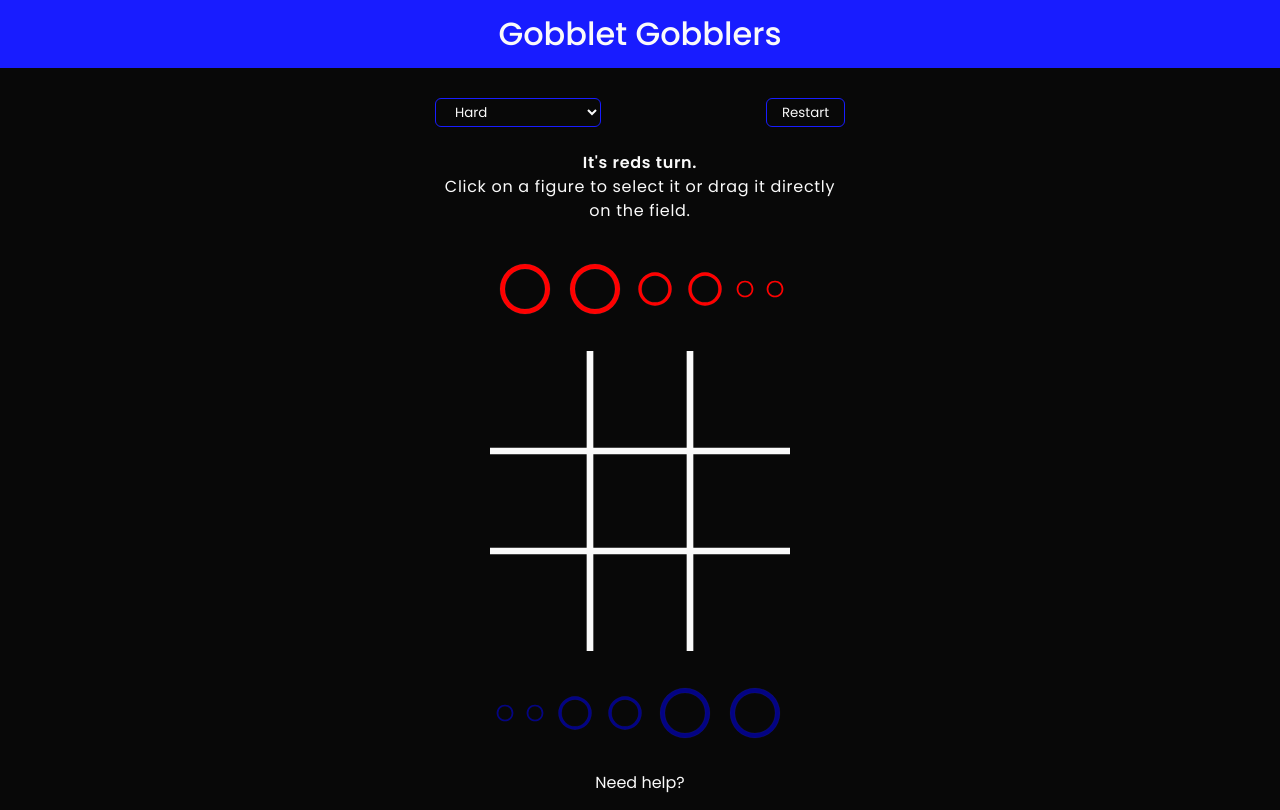
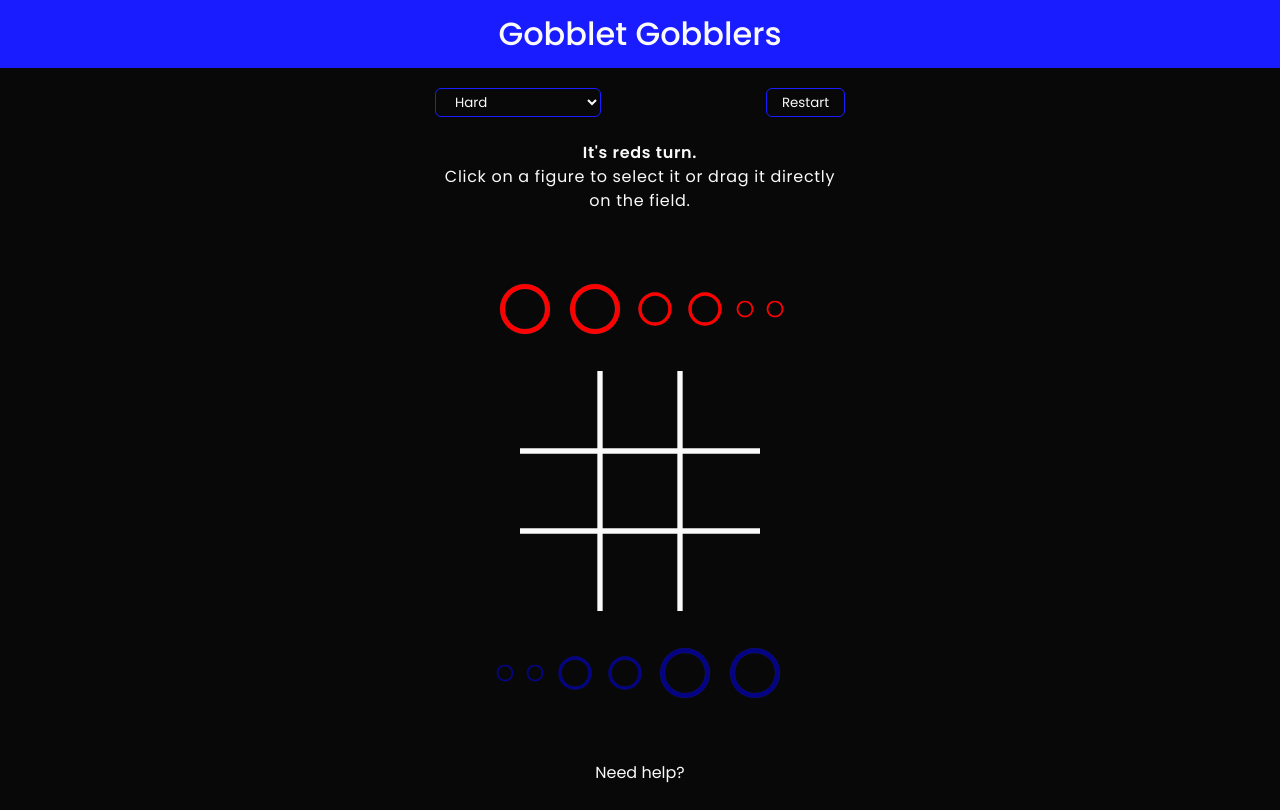
Before and after one commit to fullstackopen23/Gobblers, a React (Vite) app: page / in a window 1280 px wide. Built offline with nearby package versions, Linux system fonts and the light colour scheme.

Commit message:
fixed a bug with winning

```diff
--- a/index.html
+++ b/index.html
@@ -9,7 +9,8 @@
     rel="stylesheet">
   <meta charset="UTF-8" />
   <link rel="icon" type="image/svg+xml" href="/vite.svg" />
-  <meta name="viewport" content="width=device-width, initial-scale=1.0" />
+  <meta name="viewport" content="width=device-width, initial-scale=1.0">
+
   <title>Gobbler Gobblers</title>
 </head>
 
--- a/src/index.css
+++ b/src/index.css
@@ -116,8 +116,8 @@ body {
   box-sizing: border-box;
   position: relative;
   aspect-ratio: 1;
-  grid-template-rows: repeat(3, 80px);
-  grid-template-columns: repeat(3, 80px);
+  grid-template-rows: repeat(3, 5rem);
+  grid-template-columns: repeat(3, 5rem);
 }
 
 .cell {
@@ -311,8 +311,12 @@ footer .help {
   fill: var(--accent-color);
 }
 
-/*  MEDIA QUERIES */
-@media (min-width: 700px) {
+/*
+  ##Device = Desktops
+  ##Screen = 1281px to higher resolution desktops
+*/
+
+@media (min-width: 1281px) {
   .game-container {
     gap: 0px;
   }
@@ -325,8 +329,8 @@ footer .help {
     box-sizing: border-box;
     position: relative;
     aspect-ratio: 1;
-    grid-template-rows: repeat(3, 100px);
-    grid-template-columns: repeat(3, 100px);
+    grid-template-rows: repeat(3, 6.25rem);
+    grid-template-columns: repeat(3, 6.25rem);
   }
   .game-container {
     justify-content: flex-start;
```
